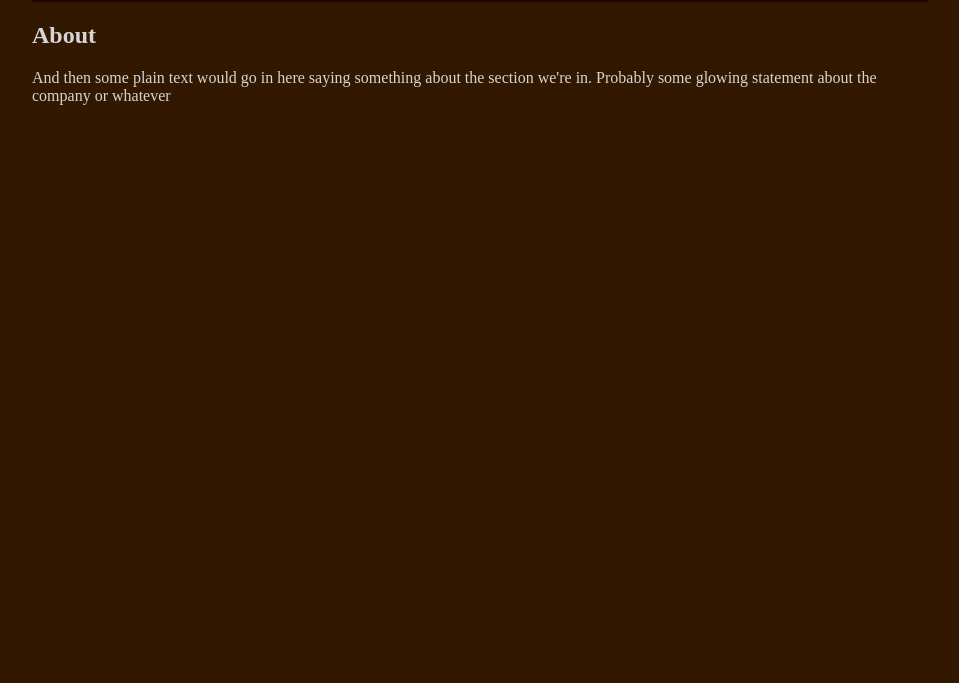
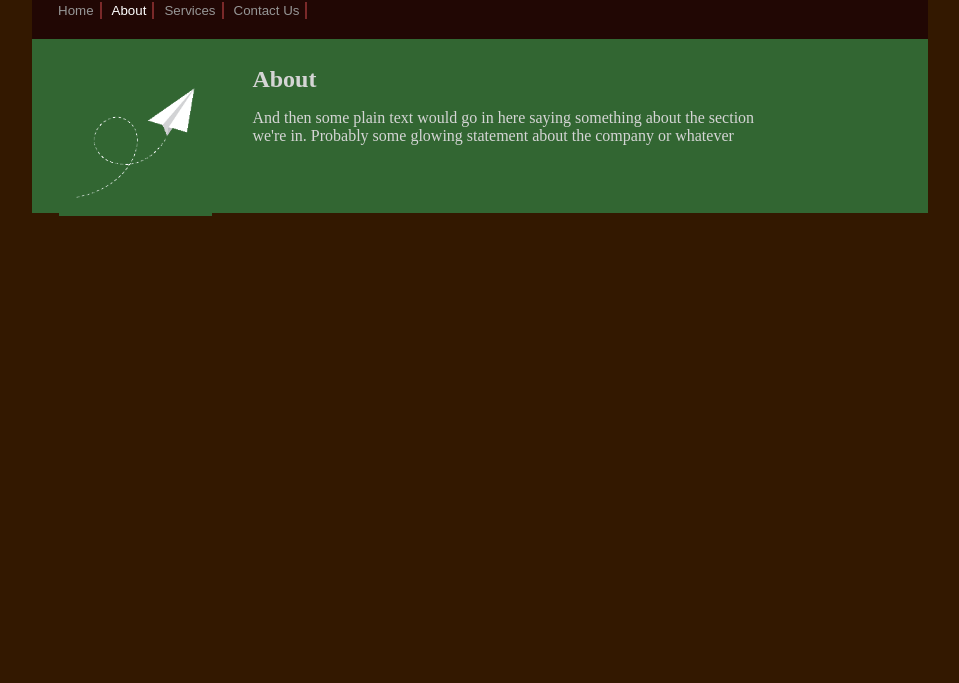
Before and after one commit to RishikeshSV/frontend-2, a plain HTML site: page index.html in a window 1280 px wide. Shown: the part 117-800 px from the top of the page, without its empty margins (160-1119 px from the left). Drawn offline with Linux system fonts and the light colour scheme.

Commit message:
completed nav and about section

```diff
--- a/index.html
+++ b/index.html
@@ -9,22 +9,30 @@
   </head>
   <body>
     <div class="container">
-      <h1 style="display: inline">Your Logo</h1>
-      <small>Using a single layout to create several different looks </small>
+      <header>
+        <h1 style="display: inline">Your Logo</h1>
+        <small>Using a single layout to create several different looks </small>
+      </header>
+
       <section>
         <div class="nav">
-          <h4 class="nav-items">Home</h4>
-          <h4 class="nav-items">About</h4>
-          <h4 class="nav-items">Services</h4>
-          <h4 class="nav-items">Contact Us</h4>
+          <h4 class="nav-items"><button>Home</button></h4>
+          <h4 class="nav-items"><button class="current">About</button></h4>
+          <h4 class="nav-items"><button>Services</button></h4>
+          <h4 class="nav-items"><button>Contact Us</button></h4>
         </div>
         <div class="about">
-          <h2>About</h2>
-          <p>
-            And then some plain text would go in here saying something about the
-            section we're in. Probably some glowing statement about the company
-            or whatever
-          </p>
+          <div class="image-part">
+            <img src="./airplane.png" alt="airplane" />
+          </div>
+          <div class="text-part">
+            <h2 style="margin: 0px">About</h2>
+            <p>
+              And then some plain text would go in here saying something about
+              the section we're in. Probably some glowing statement about the
+              company or whatever
+            </p>
+          </div>
         </div>
       </section>
     </div>
--- a/style.css
+++ b/style.css
@@ -5,16 +5,53 @@ body {
 }
 
 .container {
-  margin: 5% 15%;
+  margin: 2% 15%;
+}
+header {
+  margin-bottom: 4%;
 }
 
 .nav {
   background-color: #1f0505e3;
+  padding: 20px;
 }
 .nav-items {
   display: inline;
+}
+.current {
+  color: white;
+}
+
+button {
+  background: none;
+  color: #969696;
+  border: none;
+  border-right: #7a2929 2px solid;
 }
 
 small {
   color: #b49880;
 }
+
+.about {
+  background-color: #326632;
+  padding: 3%;
+  height: 120px;
+}
+
+img {
+  max-width: 300px;
+  max-height: 150px;
+  width: auto;
+  height: auto;
+}
+
+.text-part {
+  margin-left: 40px;
+  max-width: 60%;
+  float: left;
+}
+.image-part {
+  float: left;
+  display: inline;
+}
```
Also changed, not shown: airplane.png (added).
